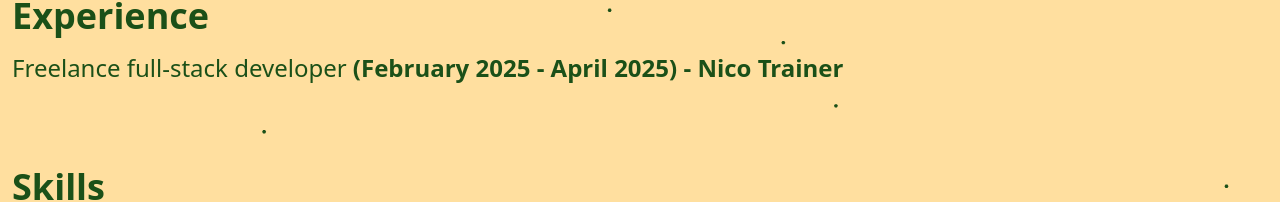
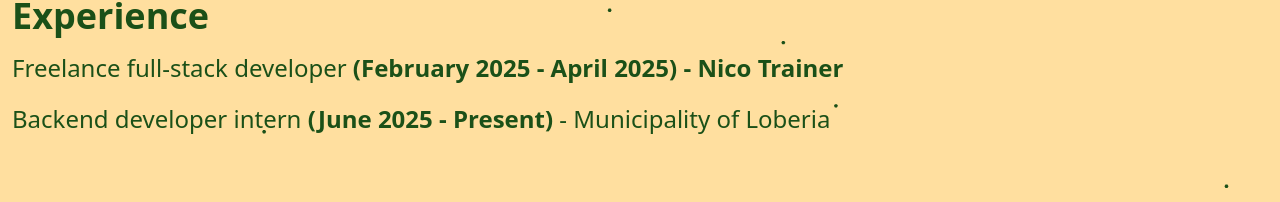
Before and after one commit to Nahucaroseli/portfolio-react, a React (Vite) app: page / in a window 1280 px wide. Shown: the part 556-758 px from the top of the page. Built offline with nearby package versions, Linux system fonts and the light colour scheme.

Commit message:
agregado experiencia

```diff
--- a/src/components/Experience.jsx
+++ b/src/components/Experience.jsx
@@ -8,6 +8,9 @@ function Experience() {
           Freelance full-stack developer
           <strong className=''> (February 2025 - April 2025) - Nico Trainer</strong>
         </p>
+        <p className='pt-3 leading-relaxed text-xl md:text-2xl'>Backend developer intern
+          <strong className=''> (June 2025 - Present)</strong> - Municipality of Loberia
+        </p>
     </div>
   )
 }
```
